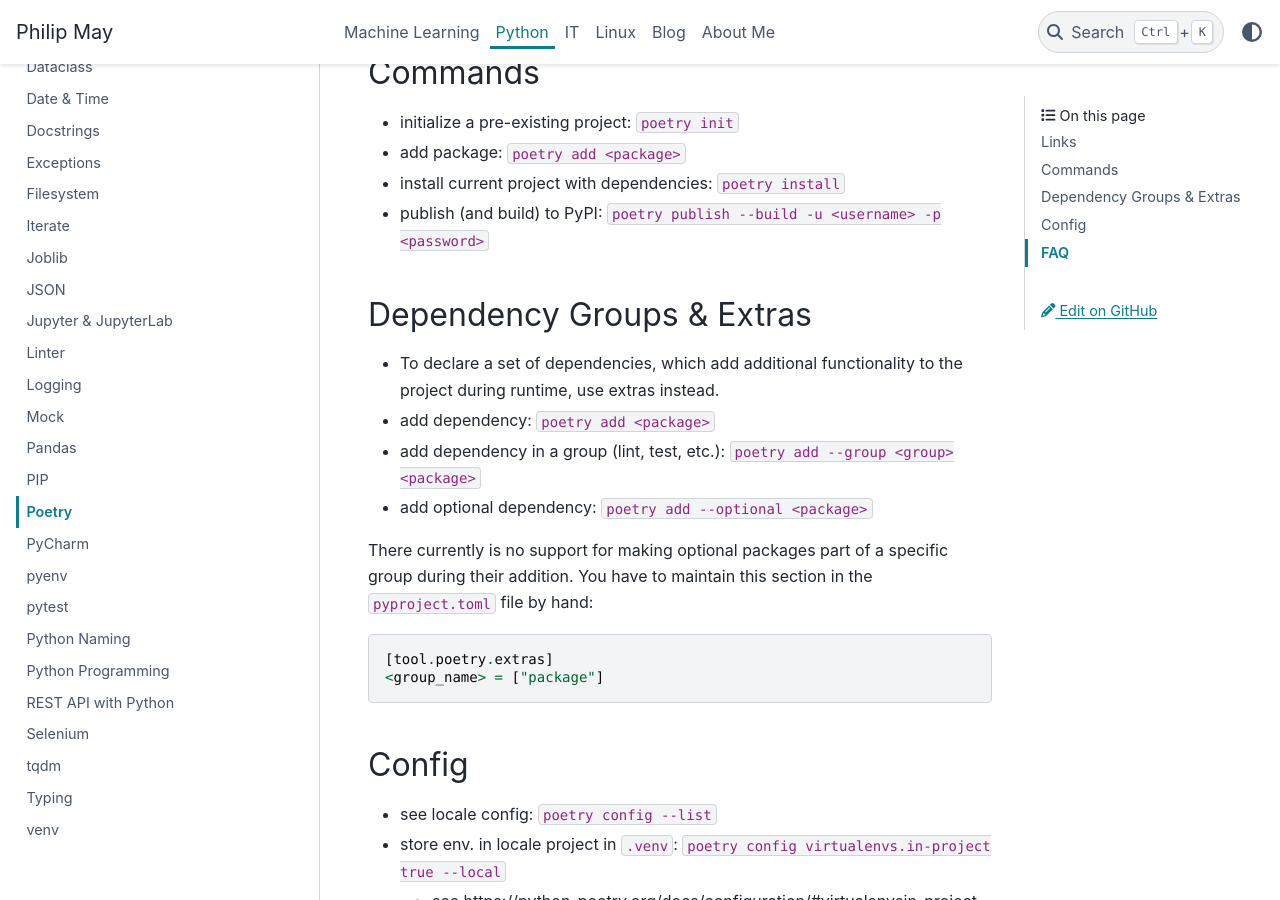
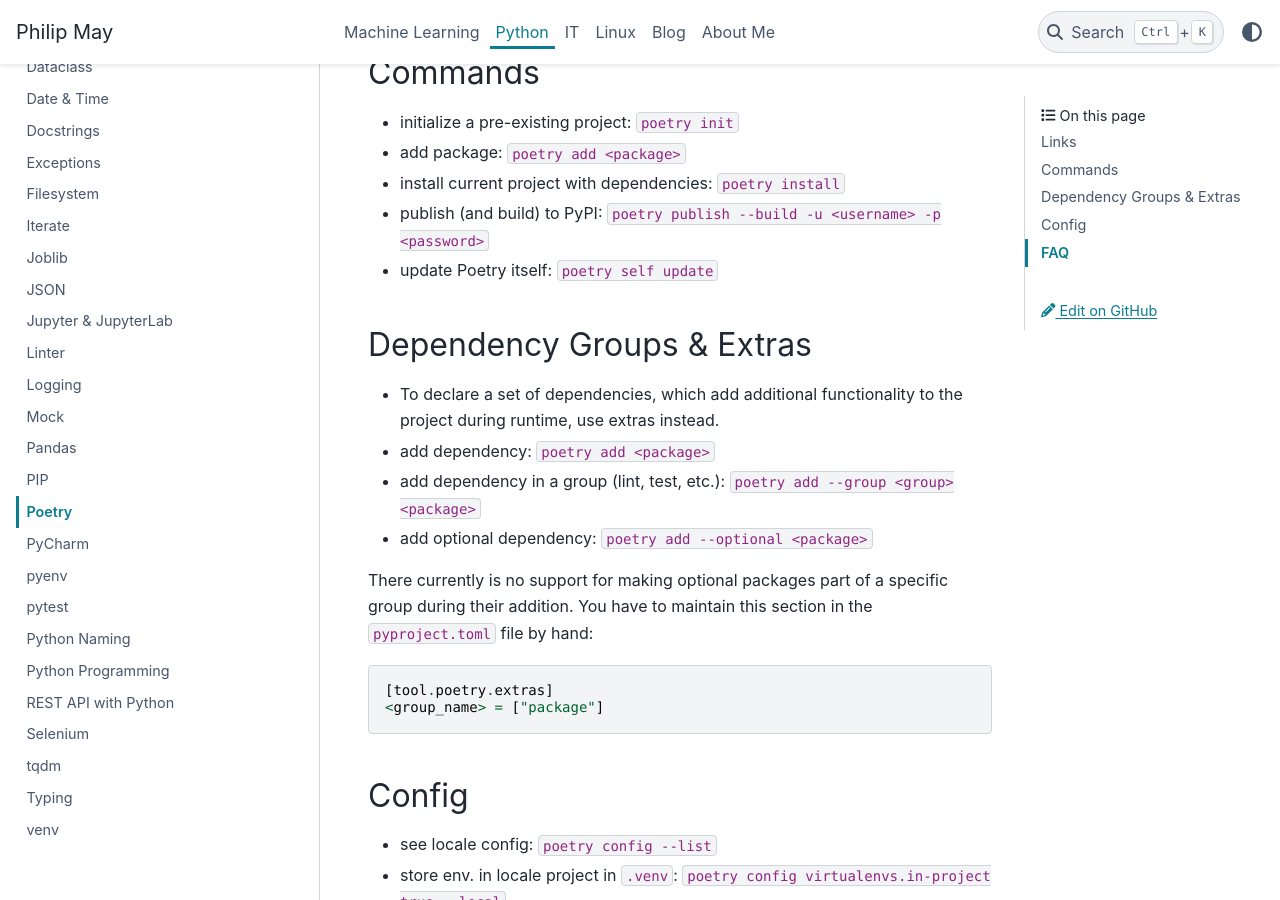
Before and after one commit to PhilipMay/PhilipMay_org, a Sphinx documentation site: the page built from source/python/poetry.md, in a window 1280 px wide and 900 px high, scrolled down 427 px. Built offline with Sphinx 7.4.7 and the PyData theme 0.15.4, drawn with Linux system fonts in a browser that asks for light colours; comment, search, counter and statistics services are not loaded.

Commit message:
Update poetry.md

```diff
--- a/source/python/poetry.md
+++ b/source/python/poetry.md
@@ -14,6 +14,7 @@
 - add package: `poetry add <package>`
 - install current project with dependencies: `poetry install`
 - publish (and build) to PyPI: `poetry publish --build -u <username> -p <password>`
+- update Poetry itself: `poetry self update`
 
 ## Dependency Groups & Extras
 
```
